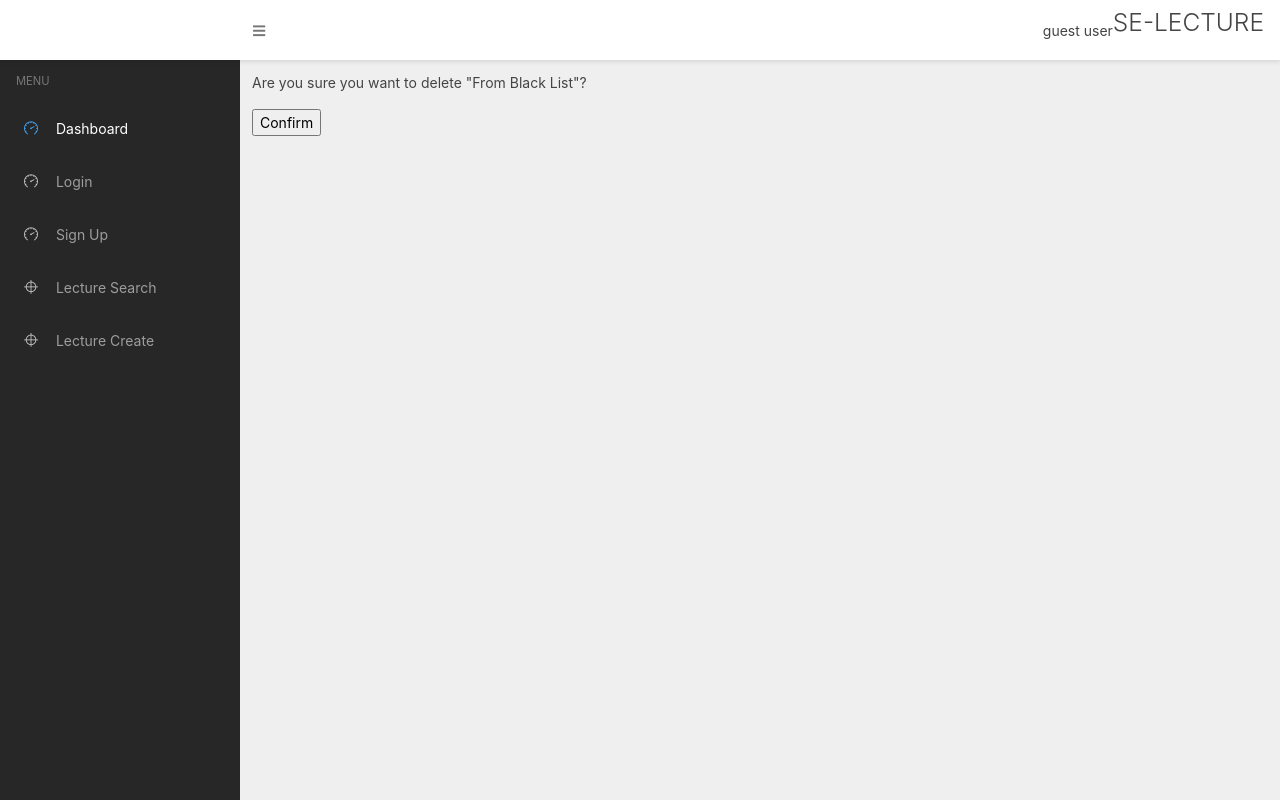
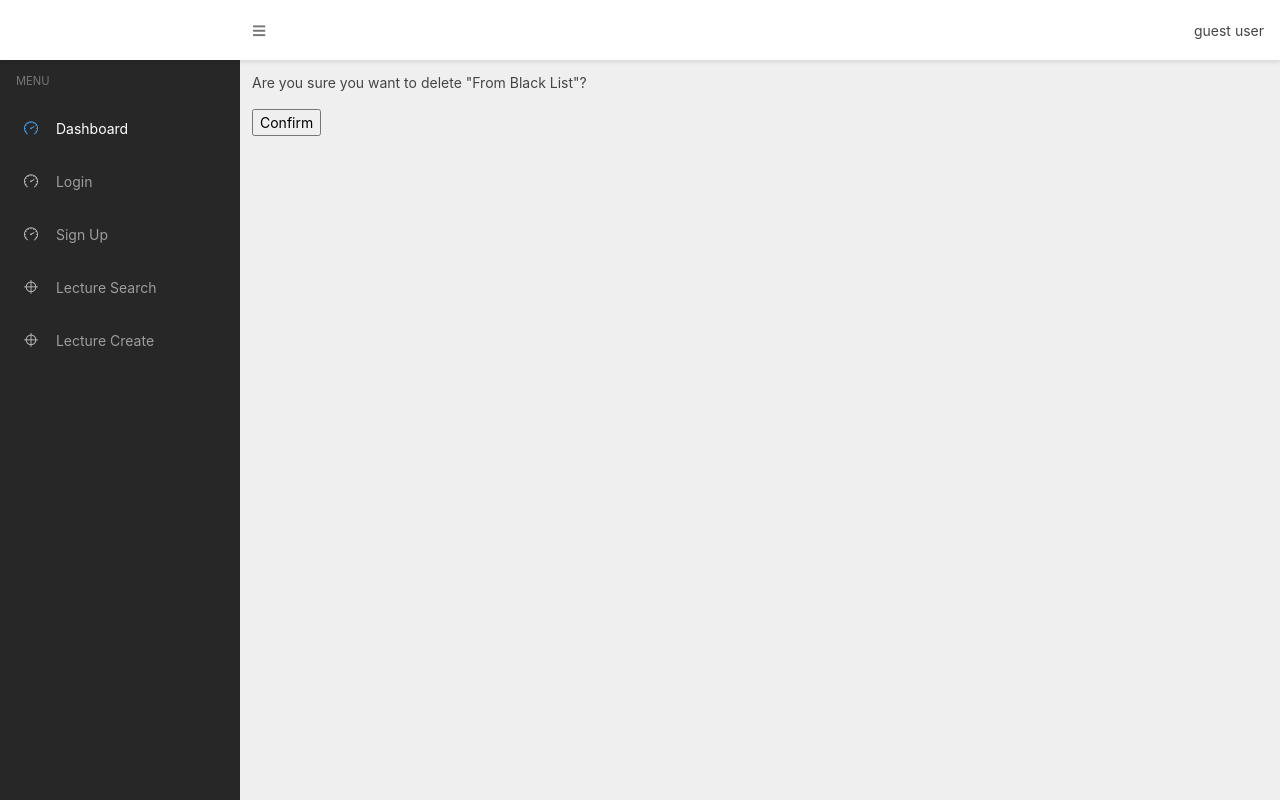
Before and after one commit to Keijun-KUMAGAI/se-lecture_ver2.3, a Django app: template review/templates/review/review_delete.html in a window 1280 px wide. Run offline with Django 3.2, Linux system fonts and the light colour scheme; the template is opened without the code that fills it: values that come from a table or form of the project are taken from there, others are empty; data comes from the database, SQL or seed files in the repository; parts of the project's set-up code (start-up, migrations or seed data) failed here and were passed over; some libraries are stand-ins or nearby versions.

Commit message:
delete the selecture text

```diff
--- a/templates/base.html
+++ b/templates/base.html
@@ -76,9 +76,6 @@
                 </div> -->
             </li>
             </li>
-            <li class="nav-item ">
-                  <h3>SE-LECTURE</h3>
-            </li>
         </ul>
     </nav>
     <div class="main-container">
```
